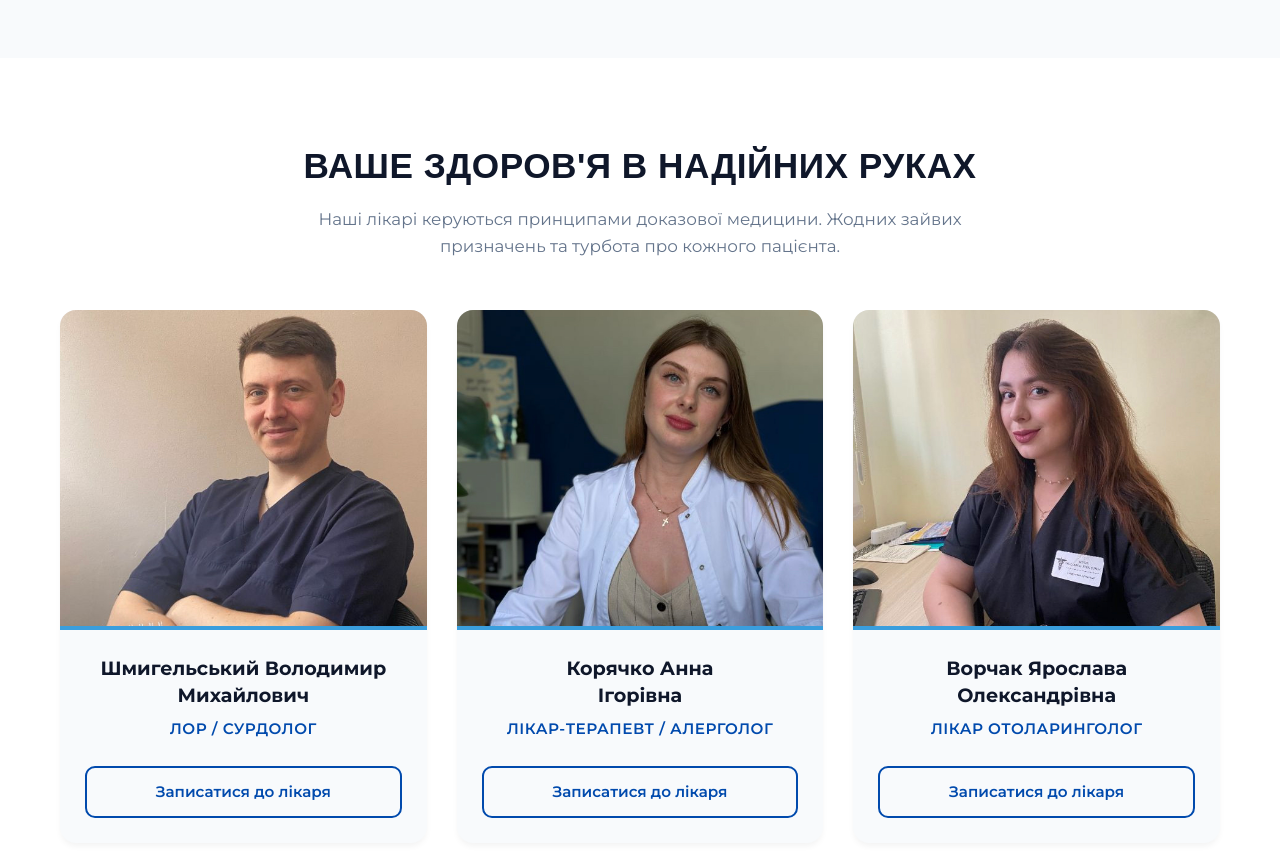
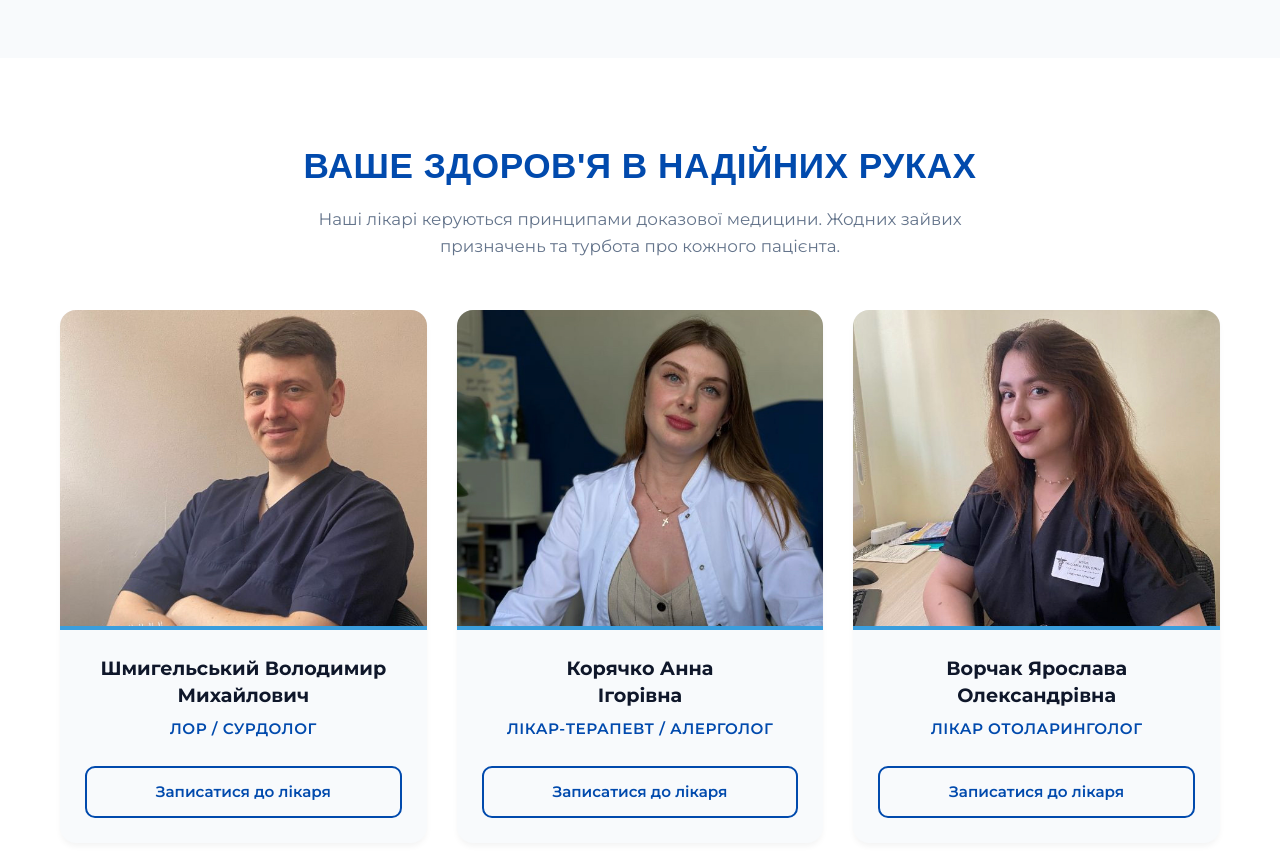
Before and after one commit to ototime-it/ototime, a plain HTML site: page index.html in a window 1280 px wide. Shown: the part 1260-2116 px from the top of the page. Drawn offline with Linux system fonts and the light colour scheme; a web font is replaced by a local one.

Commit message:
style.css

```diff
--- a/style.css
+++ b/style.css
@@ -372,7 +372,7 @@ a {
 .doctors .section-title {
     text-align: center;
     font-size: 2.2rem;
-    color: var(--text-dark);
+    color: var(--primary);
     margin-bottom: 12px;
     font-weight: 700;
 }
```
